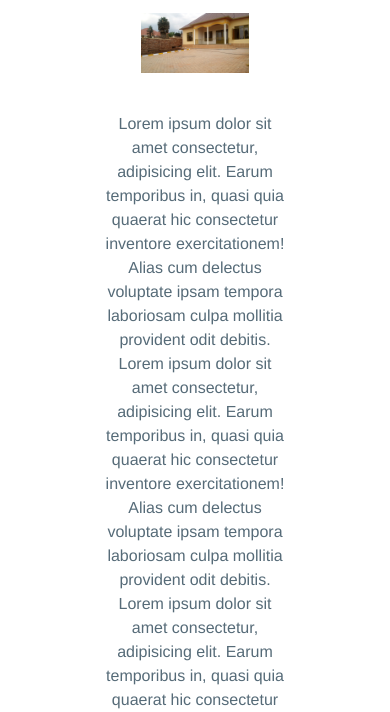
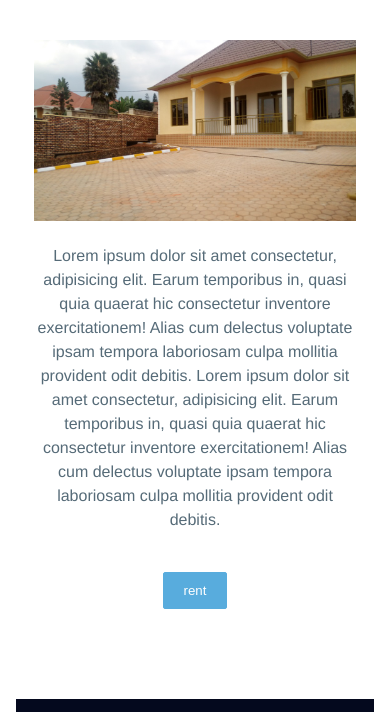
Before and after one commit to bahatiphill/PropertyPro-lite, a plain HTML site: page UI/property.html in a window 390 px wide. Shown: the part 132-844 px from the top of the page. Drawn offline with Linux system fonts and the light colour scheme.

Commit message:
made property.html more responsive

```diff
--- a/UI/css/style.css
+++ b/UI/css/style.css
@@ -225,20 +225,36 @@ footer {
 
 /* Property details page*/
 
+.house-details,
+.house-image {
+  float: left;
+  width: 50%;
+}
+
+@media screen and (max-width: 800px) {
+  .house-details,
+  .house-image {
+    width: 100%;
+  }
+}
+
 .property-details {
   margin: 0 auto;
-  width: 60%;
+  width: 90%;
   text-align: center;
+  margin-top: 5em;
+  margin-bottom: 4em;
 }
 
+/* Clear floats after the columns */
+.property-details:after {
+  content: "";
+  display: table;
+  clear: both;
+}
 .property-details img {
-  width: 50%;
-  height: auto;
-  margin: 1em;
-}
-
-.property-details p {
-  margin: 1em;
+  width: 100%;
+  height: 100%;
 }
 
 .property-details button {
--- a/UI/property.html
+++ b/UI/property.html
@@ -29,28 +29,23 @@
     <!--Main-->
     <section>
       <div class="property-details">
+        <div class="house-image">
           <img src="/UI/assets/img/house3.jpg" />
+        </div>
+        <div class="house-details">
           <p>
             Lorem ipsum dolor sit amet consectetur, adipisicing elit. Earum
             temporibus in, quasi quia quaerat hic consectetur inventore
-          exercitationem! Alias cum delectus voluptate ipsam tempora laboriosam
-          culpa mollitia provident odit debitis. Lorem ipsum dolor sit amet
-          consectetur, adipisicing elit. Earum temporibus in, quasi quia quaerat
-          hic consectetur inventore exercitationem! Alias cum delectus voluptate
-          ipsam tempora laboriosam culpa mollitia provident odit debitis. Lorem
-          ipsum dolor sit amet consectetur, adipisicing elit. Earum temporibus
-          in, quasi quia quaerat hic consectetur inventore exercitationem! Alias
-          cum delectus voluptate ipsam tempora laboriosam culpa mollitia
-          provident odit debitis.
-        </p>
-        <p>
-          Lorem ipsum dolor sit amet consectetur, adipisicing elit. Earum
-          temporibus in, quasi quia quaerat hic consectetur inventore
-          exercitationem! Alias cum delectus voluptate ipsam tempora laboriosam
-          culpa mollitia provident odit debitis.
+            exercitationem! Alias cum delectus voluptate ipsam tempora
+            laboriosam culpa mollitia provident odit debitis. Lorem ipsum dolor
+            sit amet consectetur, adipisicing elit. Earum temporibus in, quasi
+            quia quaerat hic consectetur inventore exercitationem! Alias cum
+            delectus voluptate ipsam tempora laboriosam culpa mollitia provident
+            odit debitis.
           </p>
           <br />
           <button>rent</button>
+        </div>
       </div>
     </section>
 
```
Lines whose indentation alone changed are shown as unchanged.
